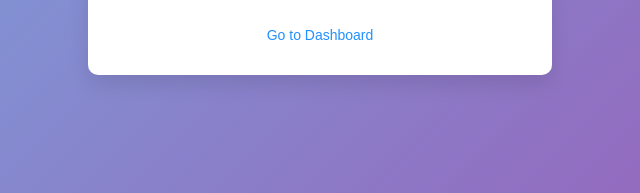
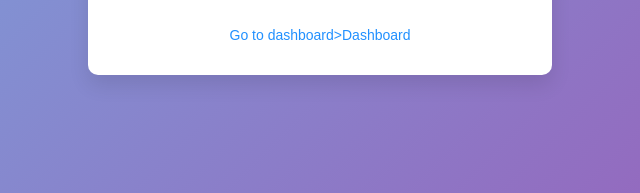
Before and after one commit to Anjali7070/ECR-Intranet-Website-, a plain HTML site: page login.html in a window 1280 px wide. Shown: the part 531-724 px from the top of the page, 320-960 px from the left. Drawn offline with Linux system fonts and the light colour scheme.

Commit message:
Update login.html

```diff
--- a/login.html
+++ b/login.html
@@ -15,7 +15,7 @@
             <label for="password">Password:</label>
             <input type="password" id="password" name="password" required>
             <button type="submit">Login</button>
-            <a href="admin-dashboard.html">Go to Dashboard</a>
+            <a href="admin-dashboard.html">Go to dashboard>Dashboard</a>
         </form>
     </div>
 </body>
```
